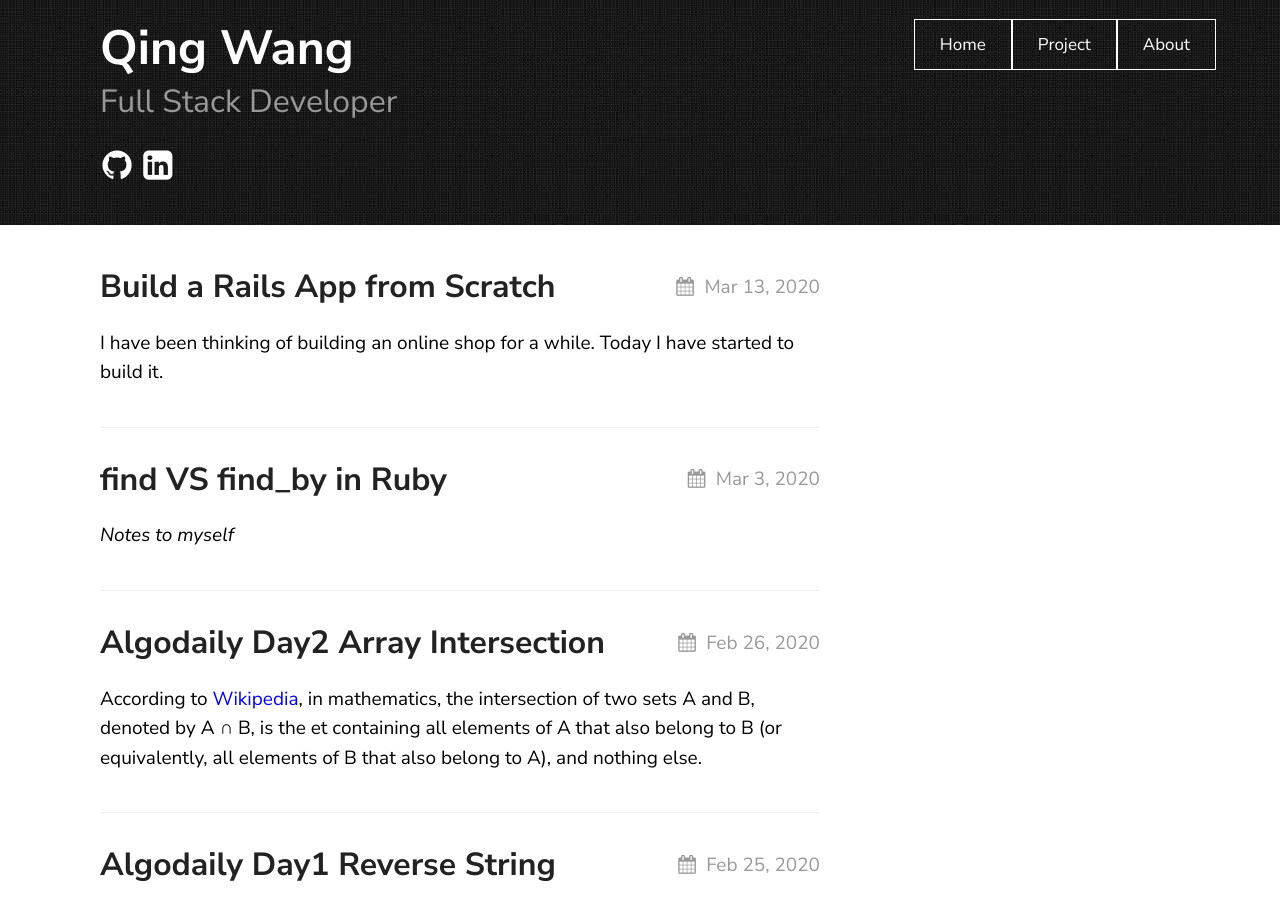
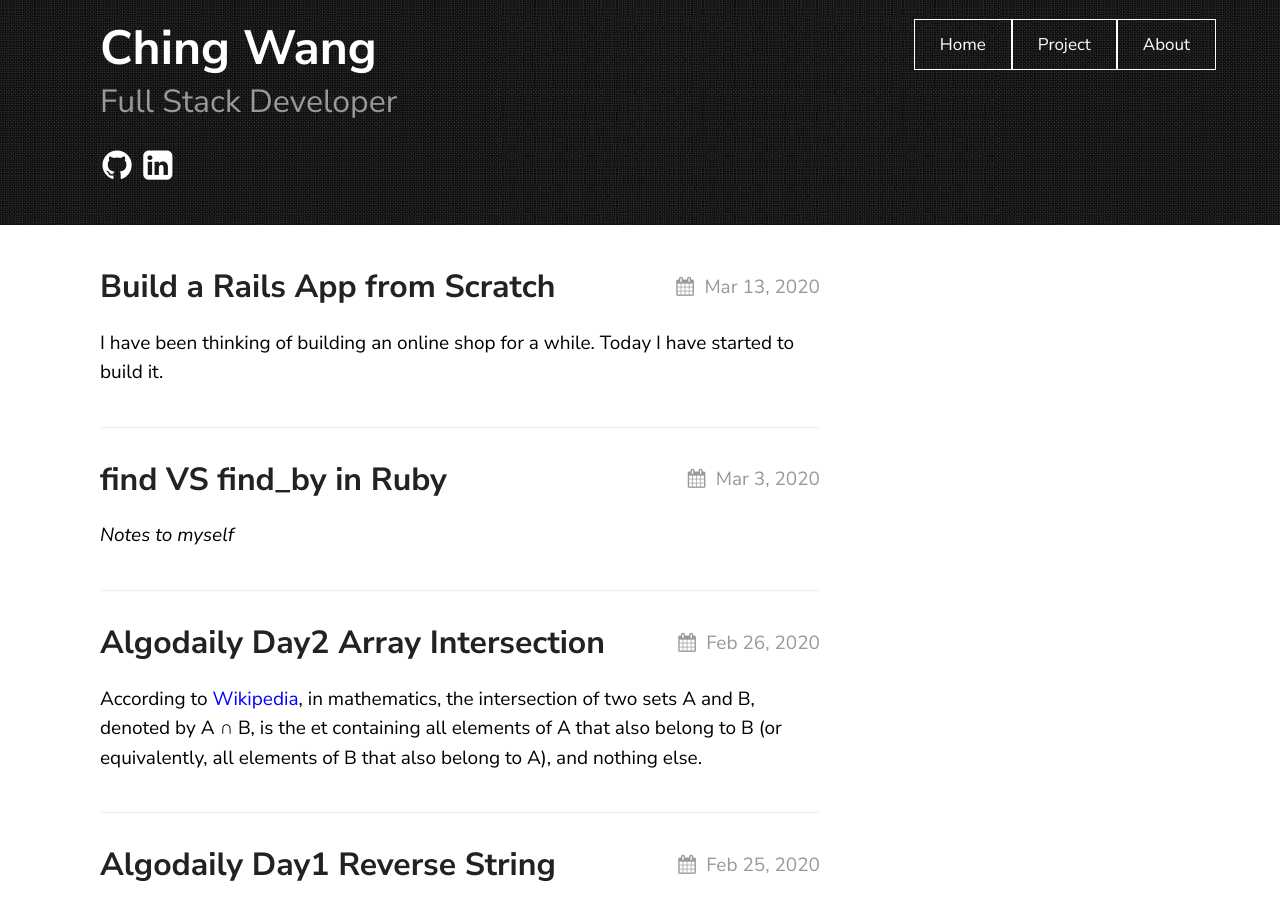
Before and after one commit to ching-wang/ching-wang.io, a Jekyll site: the page built from README.md, in a window 1280 px wide and 900 px high. Built offline with Jekyll 4.4.1, drawn with Linux system fonts in a browser that asks for light colours; our own code applies the rules of GitHub Pages for plain Markdown files.

Commit message:
change home page name spelling

```diff
--- a/_config.yml
+++ b/_config.yml
@@ -18,7 +18,7 @@
 # You can create any custom variable you would like, and they will be accessible
 # in the templates via {{ site.myvariable }}.
 
-title: Qing Wang's Coding Blog
+title: Ching's Blog
 email: chingwang.qw@gmail.com
 description: >- # this means to ignore newlines until "baseurl:"
   Write an awesome description for your new site here. You can edit this
@@ -48,7 +48,7 @@
 
 permalink: /posts/:title/
 texture:
-  title: Qing Wang
+  title: Ching Wang
   tagline: Full Stack Developer
   date_format: "%b %-d, %Y"
   style: black
```
